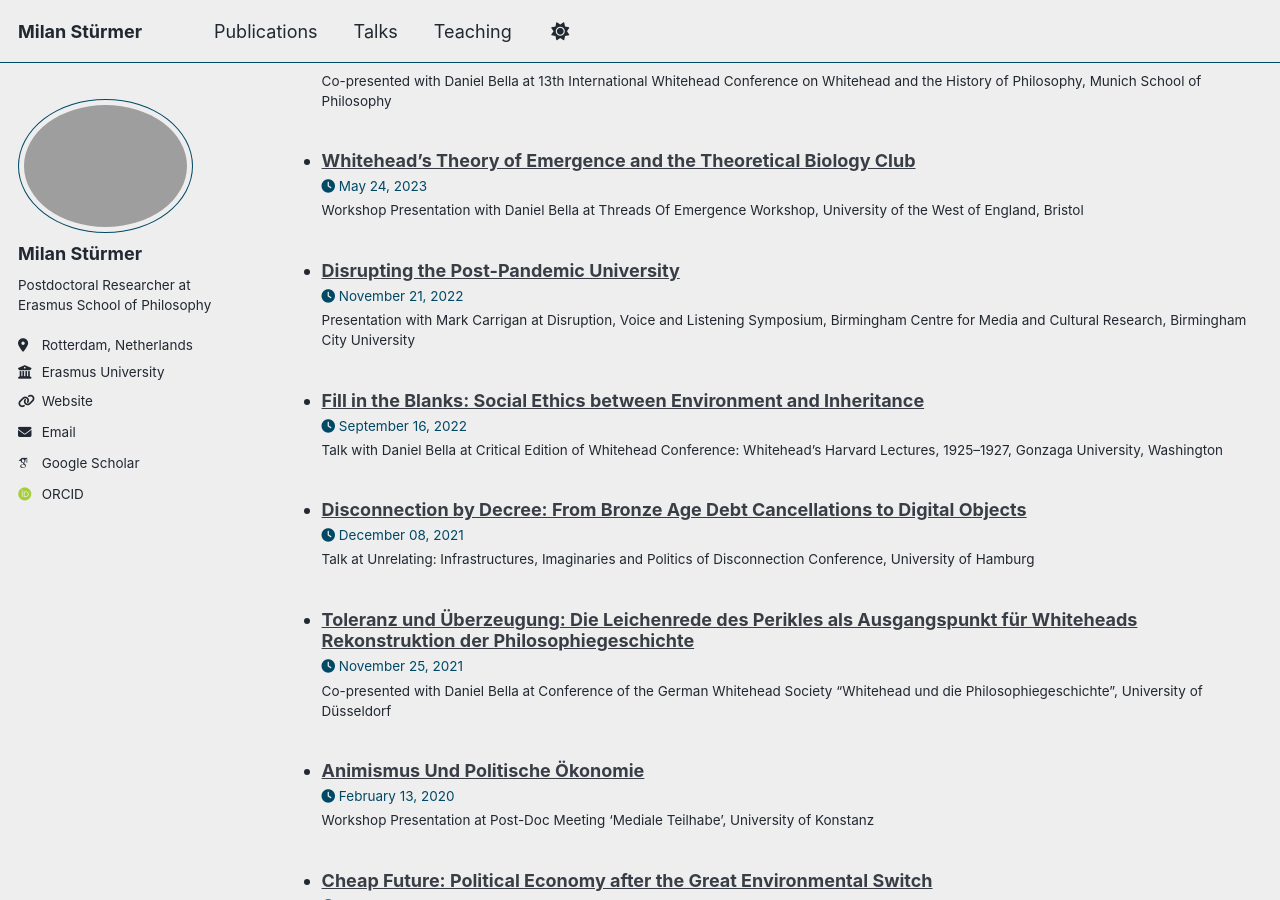
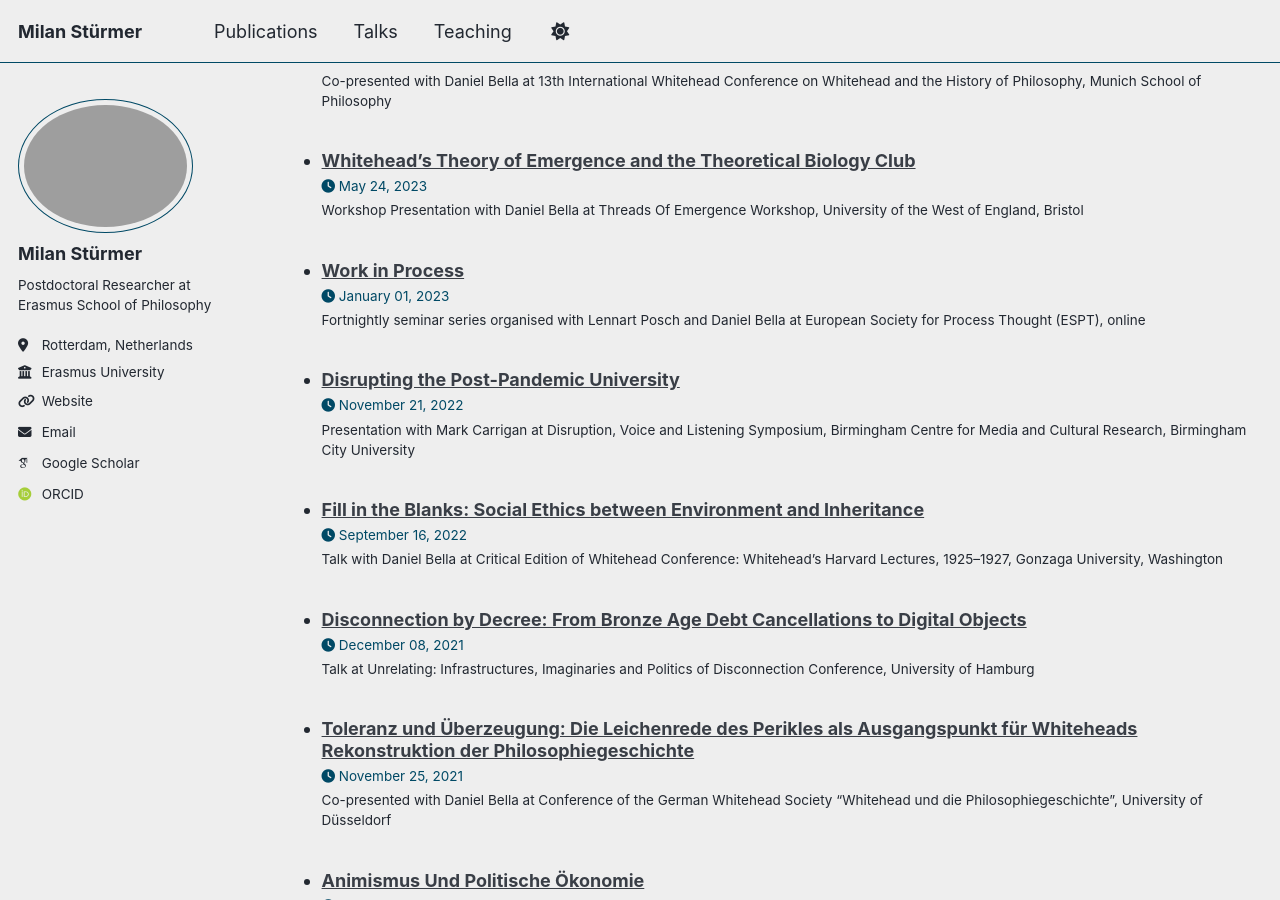
Before and after one commit to milanstuermer/milanstuermer.github.io, a Jekyll site: the page built from _pages/cv.md, in a window 1280 px wide and 900 px high, scrolled down 3941 px. Built offline with Jekyll 4.4.1, drawn with Linux system fonts in a browser that asks for light colours; some web fonts are replaced; a script that is not in the unit is left out; a file with an impossible date is left out.

Commit message:
Update 2024-work-in-process.md

```diff
--- a/_talks/2024-work-in-process.md
+++ b/_talks/2024-work-in-process.md
@@ -1,10 +1,10 @@
 ---
-title: "Work-in-Process"
+title: "Work in Process"
 collection: talks
 category: "organised"
 type: "Fortnightly seminar series organised with Lennart Posch and Daniel Bella"
 permalink: /talks/2024-work-in-process
 venue: "European Society for Process Thought (ESPT)"
-date: 2023
-location: ""
+date: 2023-01-01
+location: "online"
 ---
```
